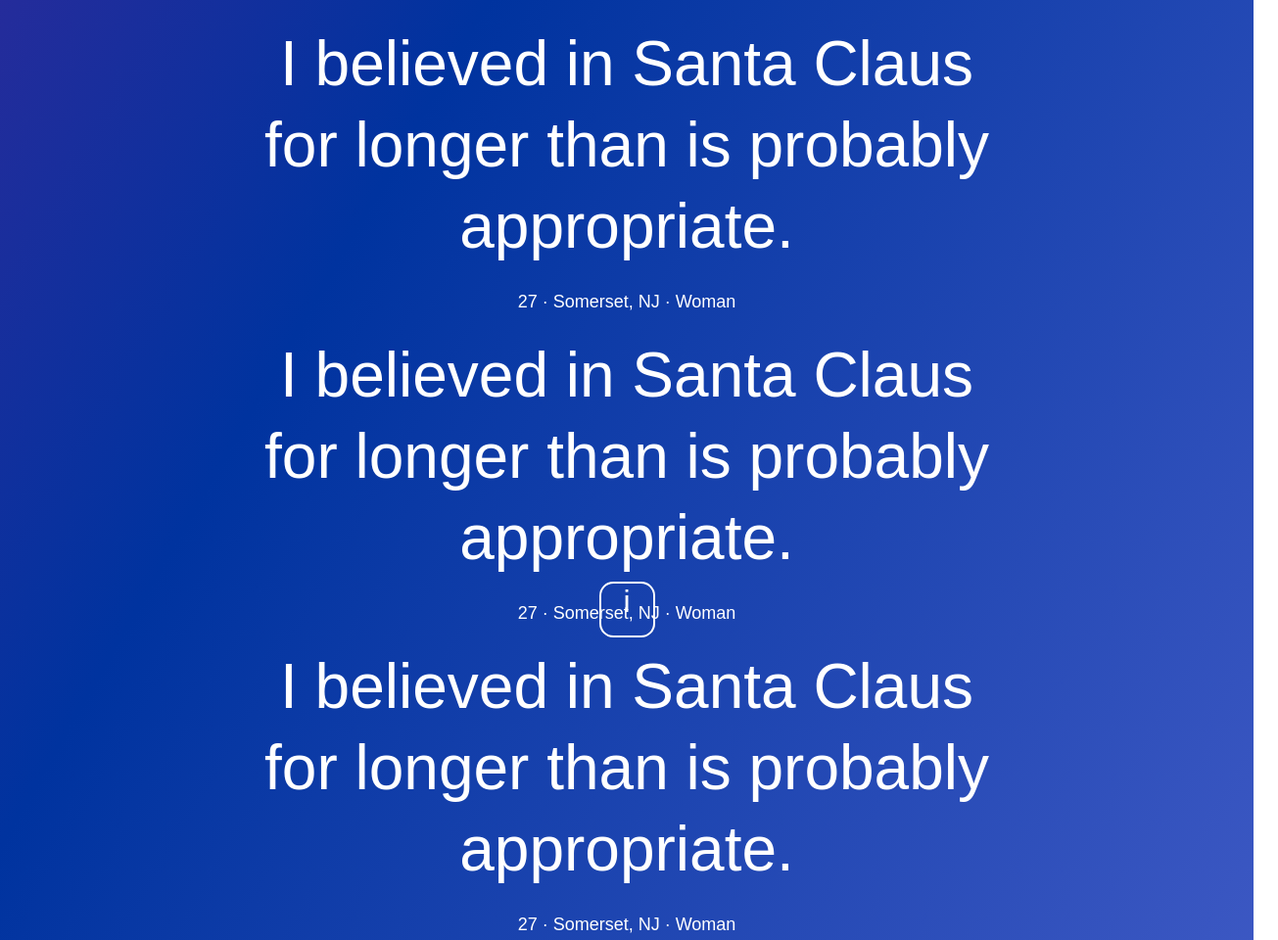
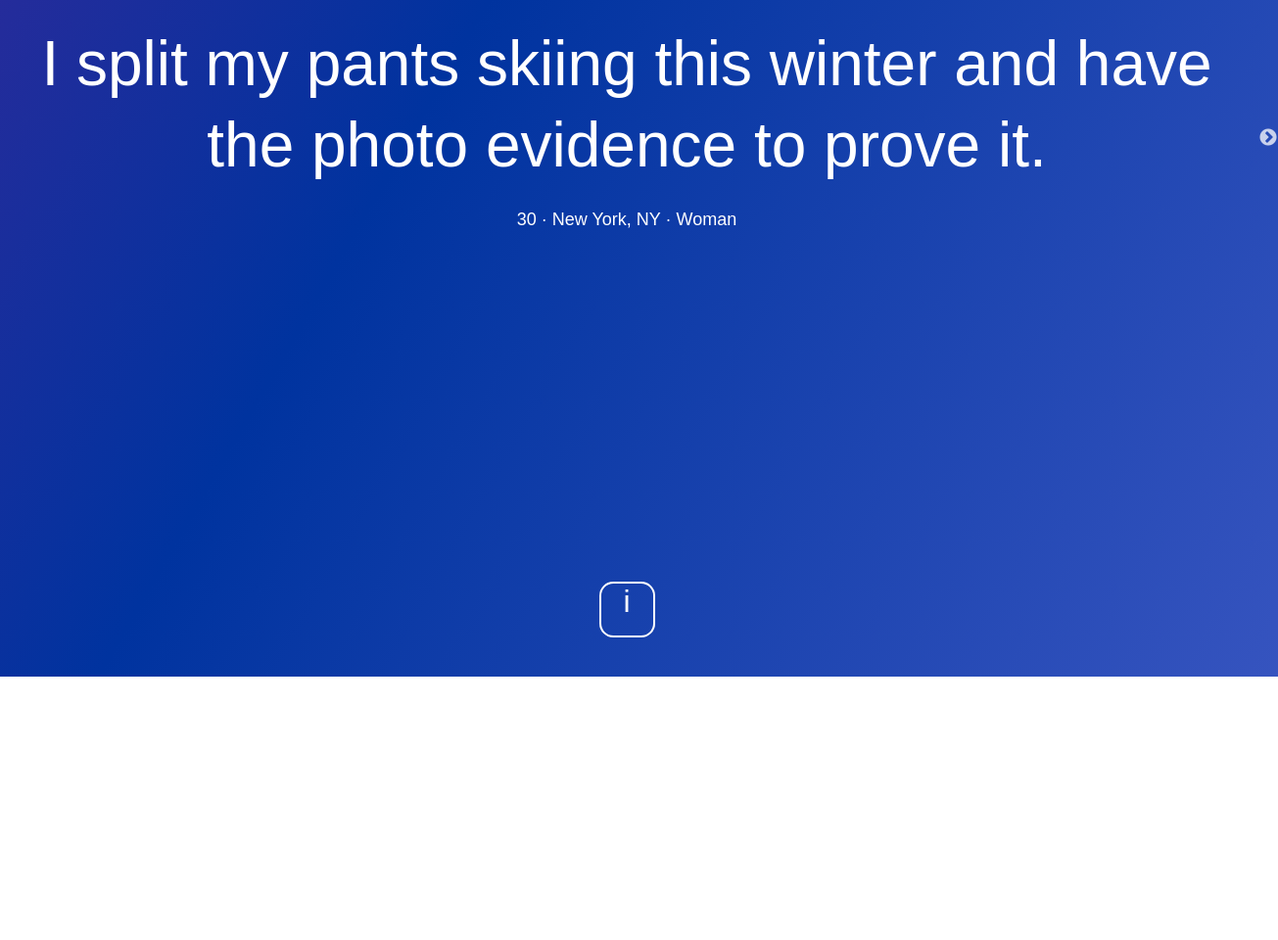
Before and after one commit to jereford/willingtoadmit, a plain HTML site: page index.html in a window 1280 px wide. Shown: the part 109-1069 px from the top of the page at 98% size, 1305 px wide, since content can reach past the window. After the commit the page ends 800 px from the top, so only its background shows below. Drawn offline with nearby package versions, Linux system fonts and the light colour scheme; files that its build step writes are made by us from their sources; files whose address does not match are found by name.

Commit message:
trying to implement slick carousel

```diff
--- a/index.html
+++ b/index.html
@@ -6,11 +6,12 @@
 	<meta charset="UTF-8">
 	<title>WillingToAdmit</title>
 	<link rel="stylesheet" href="css/styles.css">
+	<script src="https://ajax.googleapis.com/ajax/libs/jquery/1.11.3/jquery.min.js"></script>
 
-<!-- slick carousel -->
-<link rel="stylesheet" type="text/css" href="slick/slick.css"/>
-<link rel="stylesheet" type="text/css" href="slick/slick-theme.css"/>
-<!-- slick carousel -->
+	<!-- slick carousel -->
+	<link rel="stylesheet" type="text/css" href="slick/slick.css"/>
+	<link rel="stylesheet" type="text/css" href="slick/slick-theme.css"/>
+	<!-- slick carousel -->
 
 </head>
 
@@ -24,10 +25,10 @@
 
 	<div class="outermost-container">
 
-		<section>
+		<section class="fade">
 			<div class="quote">
-				<h1>I believed in Santa Claus for longer than is probably appropriate.</h1>
-				<p>27 &middot; Somerset, NJ &middot; Woman</p>
+				<h1>I split my pants skiing this winter and have the photo evidence to prove it.</h1>
+				<p>30 &middot; New York, NY &middot; Woman</p>
 			</div>
 
 			<div class="quote">
@@ -36,8 +37,8 @@
 			</div>
 
 			<div class="quote">
-				<h1>I believed in Santa Claus for longer than is probably appropriate.</h1>
-				<p>27 &middot; Somerset, NJ &middot; Woman</p>
+				<h1>I'm batman !</h1>
+				<p>25 &middot; Brooklyn, NY &middot; Male</p>
 			</div>
 
 <!--
@@ -77,12 +78,16 @@
 <!-- slick carousel js -->
 <script type="text/javascript" src="//code.jquery.com/jquery-1.11.0.min.js"></script>
 <script type="text/javascript" src="//code.jquery.com/jquery-migrate-1.2.1.min.js"></script>
-<script type="text/javascript" src="slick/slick.min.js"></script>
+<script type="text/javascript" src="slick-1.5.9/slick/slick.min.js"></script>
 
   <script type="text/javascript">
     $(document).ready(function(){
-      $('.quote').slick({
-        setting-name: fade
+      $('.fade').slick({
+        dots: false,
+  		infinite: true,
+  		speed: 800,
+  		fade: true,
+  		cssEase: 'linear'
       });
     });
   </script>
```
